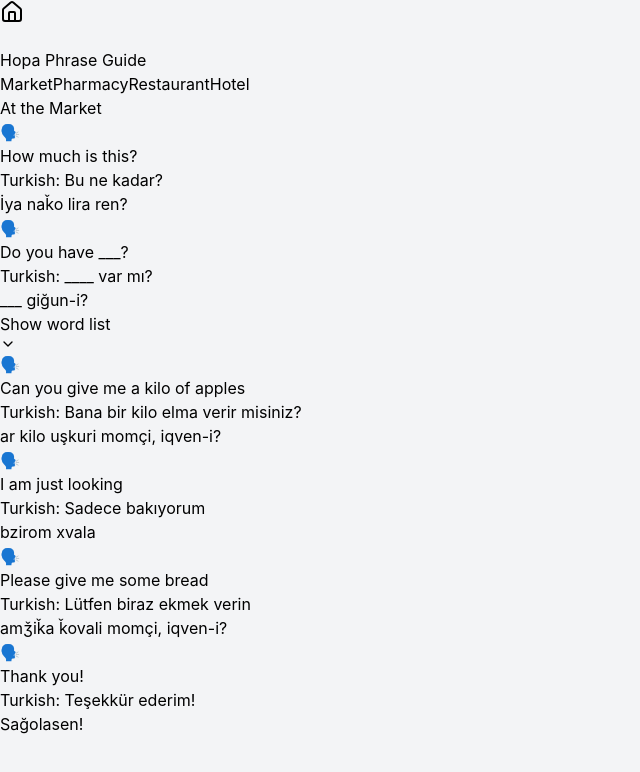
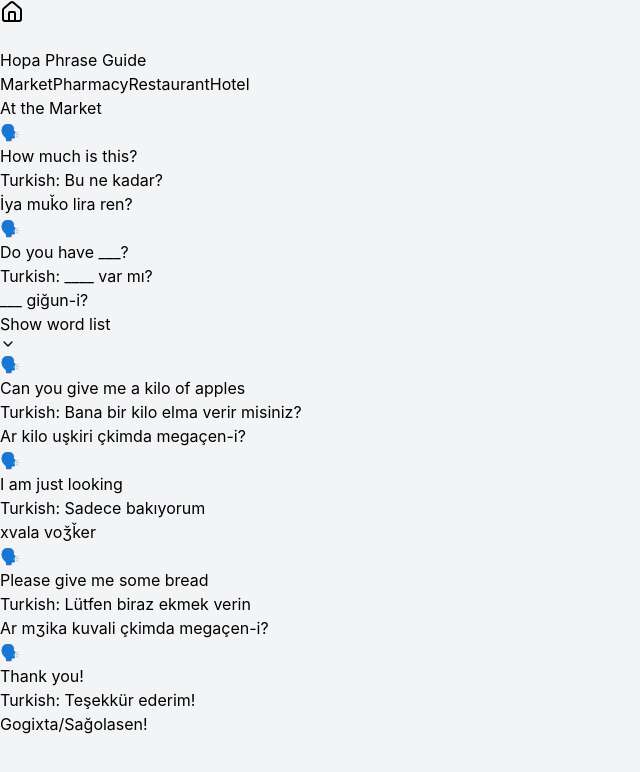
Before and after one commit to okandale/Lazverbcon, a React (Vite) app in the folder laz_verb_conjugator/frontend/: page /resources/phrase-guide/hopa in a window 1280 px wide. Shown: the top 772 px of the page, without its empty margins (0-640 px from the left). Built offline with nearby package versions, Linux system fonts and the light colour scheme.

Commit message:
correct phrases according to Resul's feedback

```diff
--- a/laz_verb_conjugator/frontend/src/components/phrases/HopaPhrases.jsx
+++ b/laz_verb_conjugator/frontend/src/components/phrases/HopaPhrases.jsx
@@ -54,7 +54,7 @@ export default function HopaPhrases() {
         {
           english: 'How much is this?',
           turkish: 'Bu ne kadar?',
-          hopa: 'İya naǩo lira ren?'
+          hopa: 'İya muǩo lira ren?'
         },
         {
           english: 'Do you have ___?',
@@ -65,22 +65,22 @@ export default function HopaPhrases() {
         {
           english: 'Can you give me a kilo of apples',
           turkish: 'Bana bir kilo elma verir misiniz?',
-          hopa: 'ar kilo uşkuri momçi, iqven-i?',
+          hopa: 'Ar kilo uşkiri çkimda megaçen-i?',
         },
         {
           english: 'I am just looking',
           turkish: 'Sadece bakıyorum',
-          hopa: 'bzirom xvala',
+          hopa: 'xvala voǯǩer',
         },
         {
           english: 'Please give me some bread',
           turkish: 'Lütfen biraz ekmek verin',
-          hopa: 'amǯiǩa ǩovali momçi, iqven-i?',
+          hopa: 'Ar mʒika kuvali çkimda megaçen-i?',
         },
         {
           english: 'Thank you!',
           turkish: 'Teşekkür ederim!',
-          hopa: 'Sağolasen!',
+          hopa: 'Gogixta/Sağolasen!',
         },
       ]
     },
@@ -90,7 +90,7 @@ export default function HopaPhrases() {
         {
           english: 'I need medicine for a headache',
           turkish: 'Baş ağrısı için ilaç lazım',
-          hopa: 'Ti na maǯǩunen şeni ç̌ami domaç̌irs'
+          hopa: 'Ti ǯǩuni şeni ç̌ami minon'
         },
         {
           english: 'My stomach hurts',
@@ -100,17 +100,17 @@ export default function HopaPhrases() {
         {
           english: 'I need something for a cough',
           turkish: 'Öksürük için bir şey lazım',
-          hopa: 'Oxvalu şeni mutxani domaç̌irs',
+          hopa: 'Oxvalu şeni ç̌ami minon',
         },
         {
           english: 'I have a fever',
           turkish: 'Ateşim var',
-          hopa: 'Daçxuri gomogzun',
+          hopa: 'Daçxiri madven',
         },
         {
           english: 'Can I get this without a prescription?',
           turkish: 'Bunu receçetesiz alabilir miyim?',
-          hopa: 'İya ureçeteli emaç̌open-i?',
+          hopa: 'İya ureçeteli yemaç̌opinen-i?',
         },
       ]
     },
@@ -125,32 +125,32 @@ export default function HopaPhrases() {
         {
           english: 'I am allergic to _____',
           turkish: '___ye alerjim var',
-          hopa: '___s alerji miğun',
+          hopa: '___ alerji miğun/maǯqins',
         },
         {
           english: 'Can I have the menu please?',
           turkish: 'Menü alabilir miyim?',
-          hopa: 'Menu momçi, iqven-i?',
+          hopa: 'Menus memaǯkomilen-i??',
         },
         {
           english: 'What do you recommend?',
           turkish: 'Ne tavsiye edersiniz?',
-          hopa: 'Tafsiye-skani mun\'oren? Mu tafsiye miǯumer?',
+          hopa: 'Mu tavsiye moğodap?',
         },
         {
           english: 'I would like this dish',
           turkish: 'Bu yemeği istiyorum',
-          hopa: 'İya minon',
+          hopa: 'Aya gyari minon',
         },
         {
           english: 'Please, no salt',
           turkish: 'Lütfen tuzsuz',
-          hopa: 'Umcumeli iqvasen',
+          hopa: 'Umcumeli rt̆as',
         },
         {
           english: 'Can we have the bill, please?',
           turkish: 'Hesabı alabilir miyiz?',
-          hopa: 'Hesabi momiğit, iqven-i?',
+          hopa: 'Hesabi yemazden-i?',
         },
       ]
     },
@@ -160,7 +160,7 @@ export default function HopaPhrases() {
         {
           english: 'Do you have any rooms available?',
           turkish: 'Boş odanız var mı?',
-          hopa: 'Oda giğun-i?'
+          hopa: 'Oda giğunan-i?'
         },
         {
           english: 'I have a reservation',
@@ -170,23 +170,22 @@ export default function HopaPhrases() {
         {
           english: 'How much is a room per night?',
           turkish: 'Oda gecelik ne kadar?',
-          hopa: 'Oda ar seri şeni naǩo lira ren?',
+          hopa: 'Oda ar seris muǩo liras gamiçen?',
         },
         {
           english: 'Is breakfast included?',
           turkish: 'Kahvaltı dahil mi?',
-          hopa: 'Ç̌umanişe gyari meǩateri ren-i?',
+          hopa: 'Ç̌umaneri gyari giğunan-i?',
         },
         {
           english: 'Can I see the room first?',
           turkish: 'Önce odayı görebilir miyim?',
-          hopa: 'Oda eç̌opu ǯoxle mažiren-i? ',
+          hopa: 'Oda ǯoxleşen mažiren-i? ',
         },
         {
           english: 'Can I check out late?',
           turkish: 'Geç çıkış yapabilir miyim?',
-          hopa: 'leba gamamalen-na iqven-i?',
-        },
+          hopa: 'Yanoşen gamamalen-i?',        },
       ]
     }
   };
```
